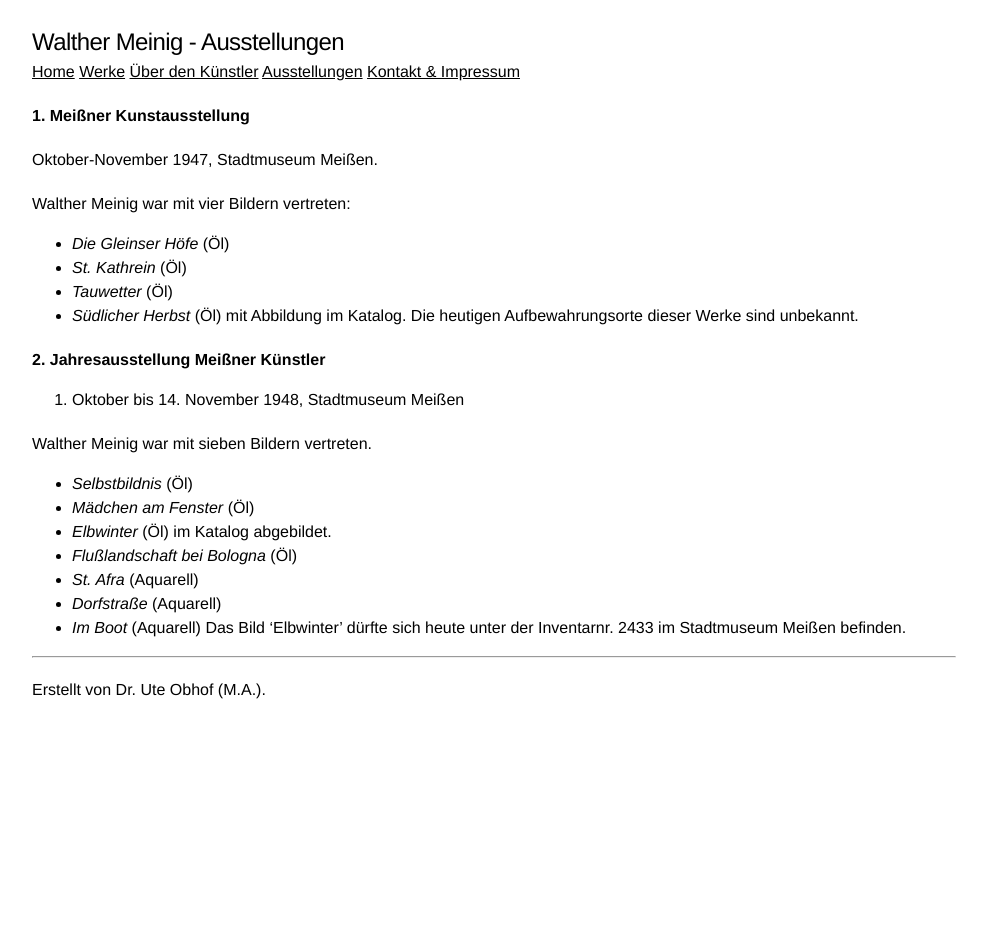
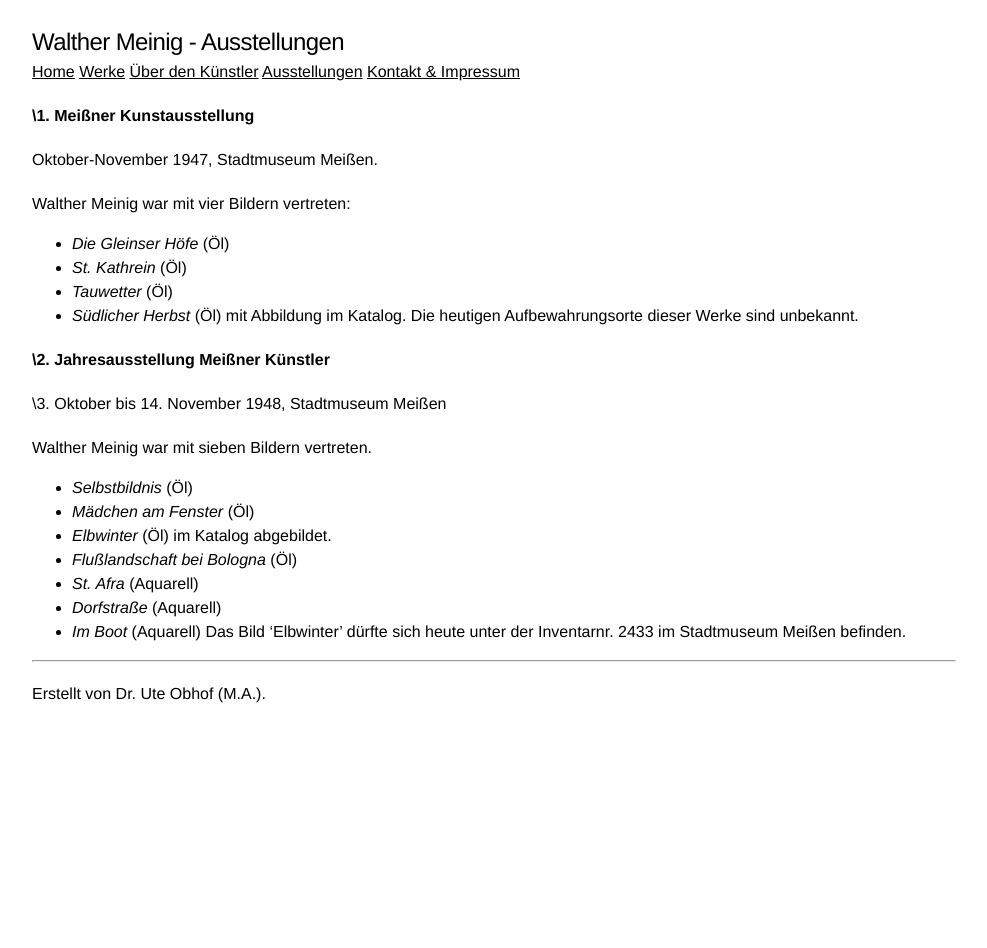
Before and after one commit to meinig-arts/meinig-arts.github.io, a Jekyll site: the page built from exhibitions.md, in a window 1280 px wide. Shown: the whole page, without its empty margins (146-1133 px from the left). Built offline with Jekyll 4.4.1, drawn with Linux system fonts in a browser that asks for light colours; our own code applies the rules of GitHub Pages for plain Markdown files.

Commit message:
Kleinere Korrekturen

```diff
--- a/exhibitions.md
+++ b/exhibitions.md
@@ -2,7 +2,7 @@
 title: Walther Meinig - Ausstellungen
 ---
 
-**1. Meißner Kunstausstellung**
+**\1. Meißner Kunstausstellung**
 
 Oktober-November 1947, Stadtmuseum Meißen.
 
@@ -13,8 +13,9 @@ Walther Meinig war mit vier Bildern vertreten:
 * *Südlicher Herbst* (Öl) mit Abbildung im Katalog.
 Die heutigen Aufbewahrungsorte dieser Werke sind unbekannt.
 
-**2. Jahresausstellung Meißner Künstler**
-3. Oktober bis 14. November 1948, Stadtmuseum Meißen
+**\2. Jahresausstellung Meißner Künstler**
+
+\3. Oktober bis 14. November 1948, Stadtmuseum Meißen
 
 Walther Meinig war mit sieben Bildern vertreten.
 * *Selbstbildnis* (Öl)
```
Also changed, not shown: about-the-artist.md (+1 -1 lines).
